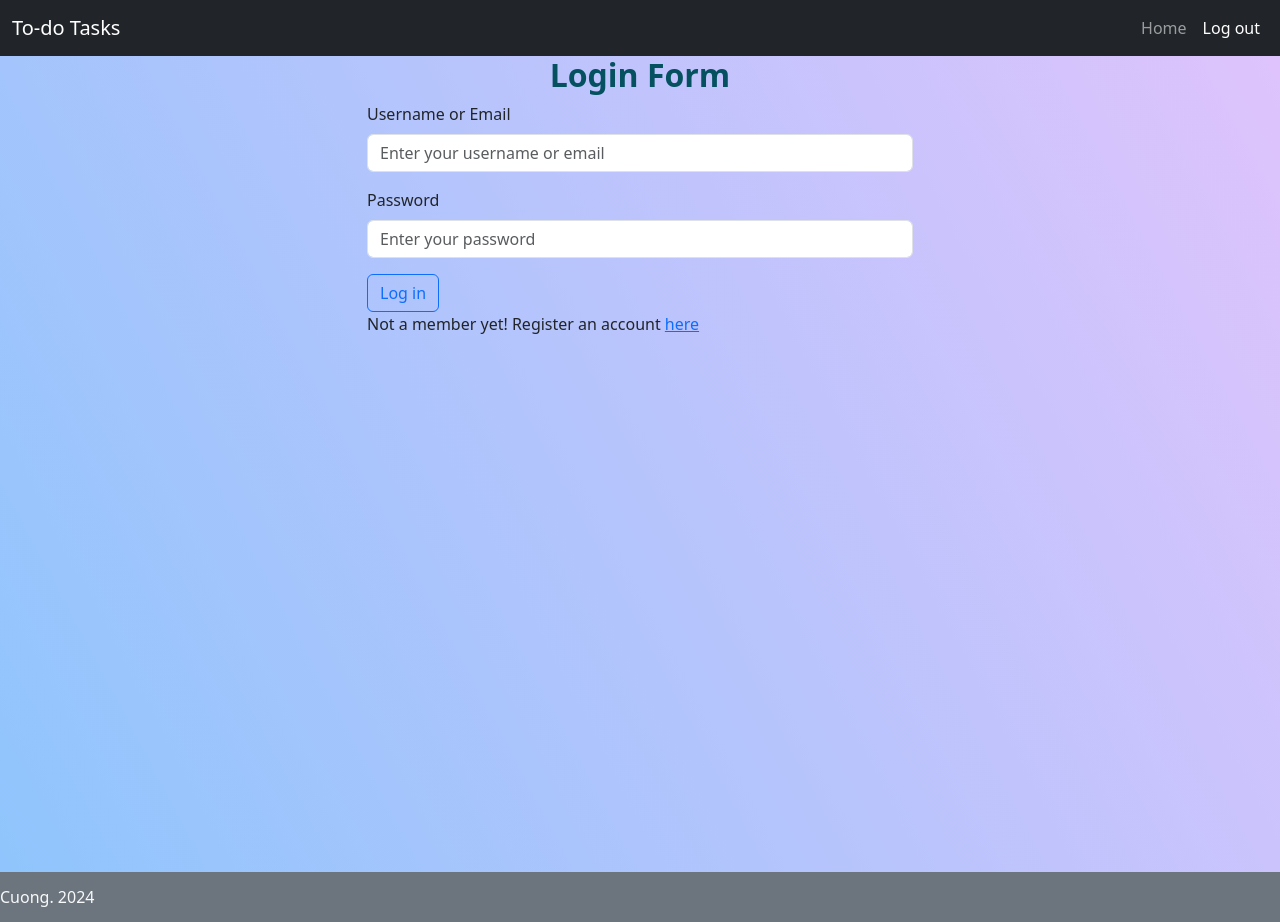
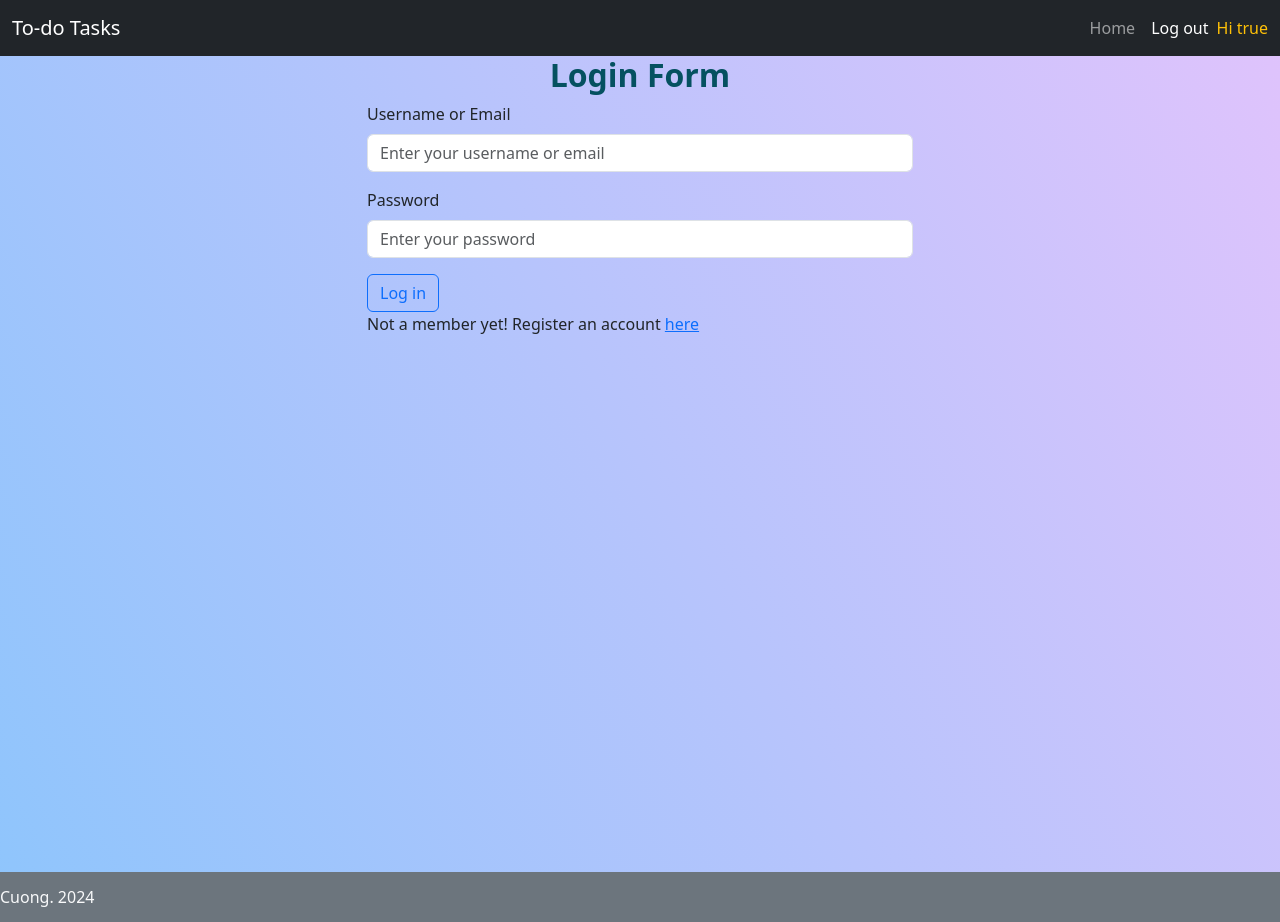
Before and after one commit to cuong0411/todo-ui, a React (Vite) app: page /login in a window 1280 px wide. Built offline with nearby package versions, Linux system fonts and the light colour scheme; sample sign-in values are in the browser's storage.

Commit message:
use JWT Token

```diff
--- a/src/auth/Login.jsx
+++ b/src/auth/Login.jsx
@@ -19,9 +19,9 @@ const Login = () => {
       const data = await response.data;
       const status = response.status;
       if (status === 200) {
-        toast.success(data);
-        const token =
-          "Basic " + window.btoa(user.usernameOrEmail + ":" + user.password);
+        toast.success("Welcome back, " + user.usernameOrEmail + "!");
+        // const token = "Basic " + window.btoa(user.usernameOrEmail + ":" + user.password);
+        const token = "Bearer " + data.accessToken;
         storeToken(token);
         saveLoggedInUser(user.usernameOrEmail);
         navigator("/");
--- a/src/components/SingleTodo.jsx
+++ b/src/components/SingleTodo.jsx
@@ -9,8 +9,6 @@ const SingleTodo = ({ todo, removeTodo }) => {
   const navigator = useNavigate();
 
   const updateStatus = async (id, status) => {
-    console.log(id);
-    console.log(status);
     try {
       if (status) {
         const response = await inCompleteTodo(id);
--- a/src/layouts/Header.jsx
+++ b/src/layouts/Header.jsx
@@ -1,5 +1,9 @@
 import { NavLink } from "react-router-dom";
-import { isUserLoggedIn, logout } from "../services/AuthService.jsx";
+import {
+  getLoggedInUser,
+  isUserLoggedIn,
+  logout,
+} from "../services/AuthService.jsx";
 import { useNavigate } from "react-router-dom";
 
 const Header = () => {
@@ -50,6 +54,7 @@ const Header = () => {
                 </>
               )}
               {isAuth && (
+                <>
                   <li className="nav-item">
                     <NavLink
                       to="/login"
@@ -59,6 +64,10 @@ const Header = () => {
                       Log out
                     </NavLink>
                   </li>
+                  <li className="nav-item text-warning d-flex justify-content-center align-items-center">
+                    Hi {getLoggedInUser()}
+                  </li>
+                </>
               )}
             </ul>
           </div>
```
Lines whose indentation alone changed are shown as unchanged.
